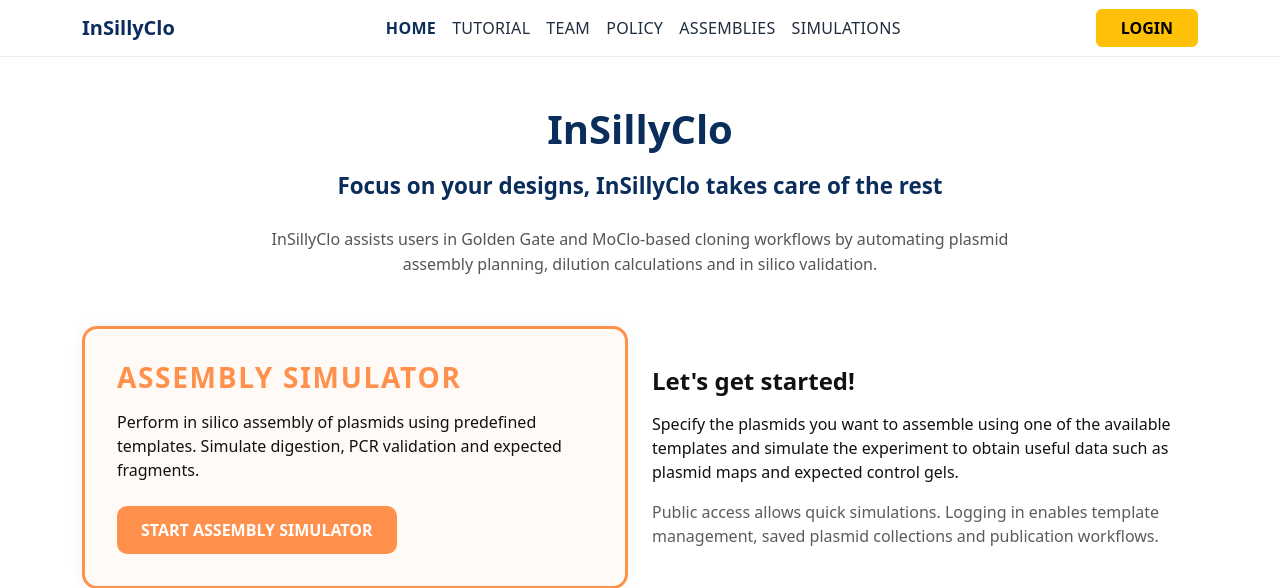
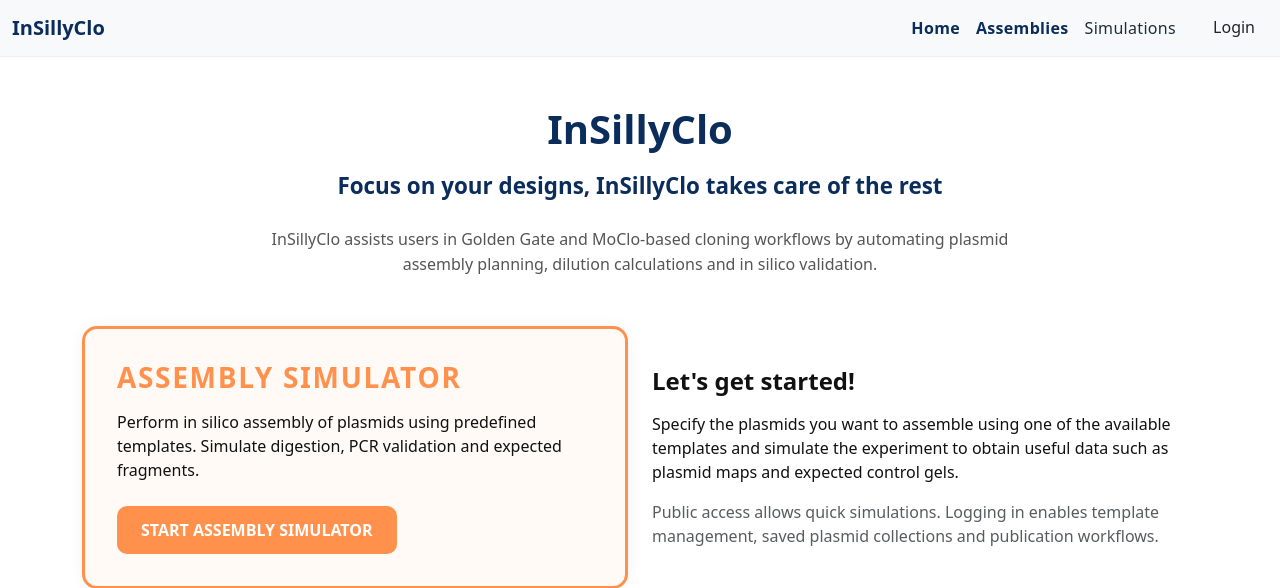
Before and after one commit to MiguelSenHer/projet-web-G4, a Django app: page / in a window 1280 px wide. Shown: the top 588 px of the page. Run offline with Django 5.2, Linux system fonts and the light colour scheme.

Commit message:
updated epurated navbar

```diff
--- a/config/campaigns/templates/campaigns/browse.html
+++ b/config/campaigns/templates/campaigns/browse.html
@@ -22,7 +22,7 @@
 <!-- NAVBAR -->
 <nav class="navbar navbar-expand-md navbar-light bg-light border-bottom border-3">
     <div class="container-fluid">
-        <a class="navbar-brand fw-bold" href="#">InSillyClo</a>
+        <a class="navbar-brand fw-bold" href="/">InSillyClo</a>
 
         <button class="navbar-toggler" type="button" data-bs-toggle="collapse" data-bs-target="#mainNav">
             <span class="navbar-toggler-icon"></span>
@@ -30,8 +30,9 @@
 
         <div class="collapse navbar-collapse" id="mainNav">
             <ul class="navbar-nav ms-auto mb-2 mb-md-0">
+                <li class="nav-item"><a class="nav-link active" href="/">Home</a></li>
                 <li class="nav-item"><a class="nav-link active" href="#">Assemblies</a></li>
-                <li class="nav-item"><a class="nav-link" href="#">Simulations</a></li>
+                <li class="nav-item"><a class="nav-link" href="/campaigns/simulator/">Simulations</a></li>
                 <li class="nav-item"><a class="btn btn-simulator ms-md-3" href="#">Login</a></li>
             </ul>
         </div>
@@ -78,7 +79,6 @@
             </div>
         </div>
 
-        <!-- Tu dupliques cette carte via Django plus tard -->
     </div>
 </main>
 
--- a/config/frontend/templates/frontend/template.html
+++ b/config/frontend/templates/frontend/template.html
@@ -17,35 +17,23 @@
 <body>
 
 <!-- NAVBAR -->
-<nav class="navbar navbar-expand-lg navbar-light bg-white border-bottom">
-  <div class="container">
-    <a class="navbar-brand fw-bold" href="#">InSillyClo</a>
+<nav class="navbar navbar-expand-md navbar-light bg-light border-bottom border-3">
+    <div class="container-fluid">
+        <a class="navbar-brand fw-bold" href="/">InSillyClo</a>
 
-    <button
-      class="navbar-toggler"
-      type="button"
-      data-bs-toggle="collapse"
-      data-bs-target="#navbarMain"
-      aria-controls="navbarMain"
-      aria-expanded="false"
-      aria-label="Toggle navigation"
-    >
-      <span class="navbar-toggler-icon"></span>
-    </button>
+        <button class="navbar-toggler" type="button" data-bs-toggle="collapse" data-bs-target="#mainNav">
+            <span class="navbar-toggler-icon"></span>
+        </button>
 
-    <div class="collapse navbar-collapse" id="navbarMain">
-      <ul class="navbar-nav mx-auto mb-2 mb-lg-0">
-        <li class="nav-item"><a class="nav-link active" href="#">HOME</a></li>
-        <li class="nav-item"><a class="nav-link" href="#">TUTORIAL</a></li>
-        <li class="nav-item"><a class="nav-link" href="#">TEAM</a></li>
-        <li class="nav-item"><a class="nav-link" href="#">POLICY</a></li>
-        <li class="nav-item"><a class="nav-link" href="#">ASSEMBLIES</a></li>
-        <li class="nav-item"><a class="nav-link" href="#">SIMULATIONS</a></li>
-      </ul>
-
-      <a href="#" class="btn btn-warning px-4 fw-semibold">LOGIN</a>
+        <div class="collapse navbar-collapse" id="mainNav">
+            <ul class="navbar-nav ms-auto mb-2 mb-md-0">
+                <li class="nav-item"><a class="nav-link active" href="/">Home</a></li>
+                <li class="nav-item"><a class="nav-link active" href="/campaigns/simulator/browse/">Assemblies</a></li>
+                <li class="nav-item"><a class="nav-link" href="/campaigns/simulator/">Simulations</a></li>
+                <li class="nav-item"><a class="btn btn-simulator ms-md-3" href="#">Login</a></li>
+            </ul>
+        </div>
     </div>
-  </div>
 </nav>
 
 <!-- HERO -->
```
Also changed, not shown: config/campaigns/templates/campaigns/load.html (+14 -26 lines), config/campaigns/templates/campaigns/template.html (+14 -26 lines).
